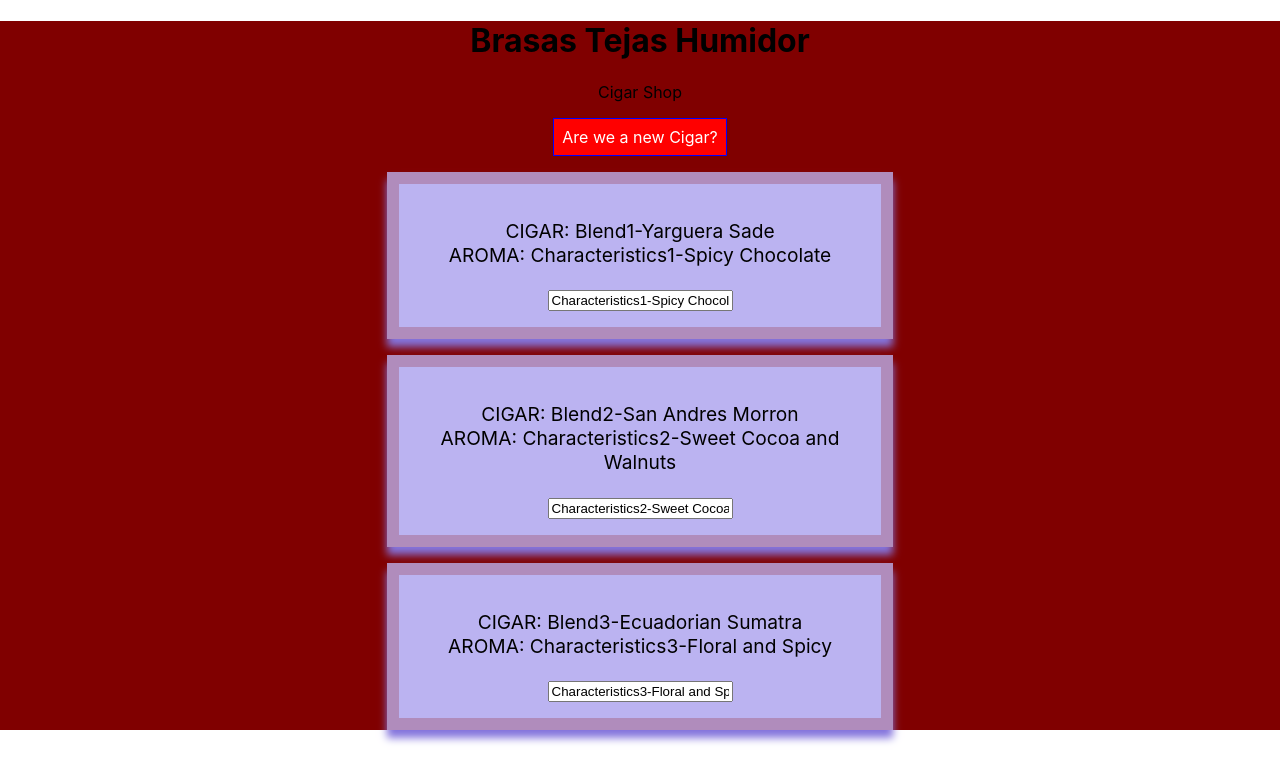
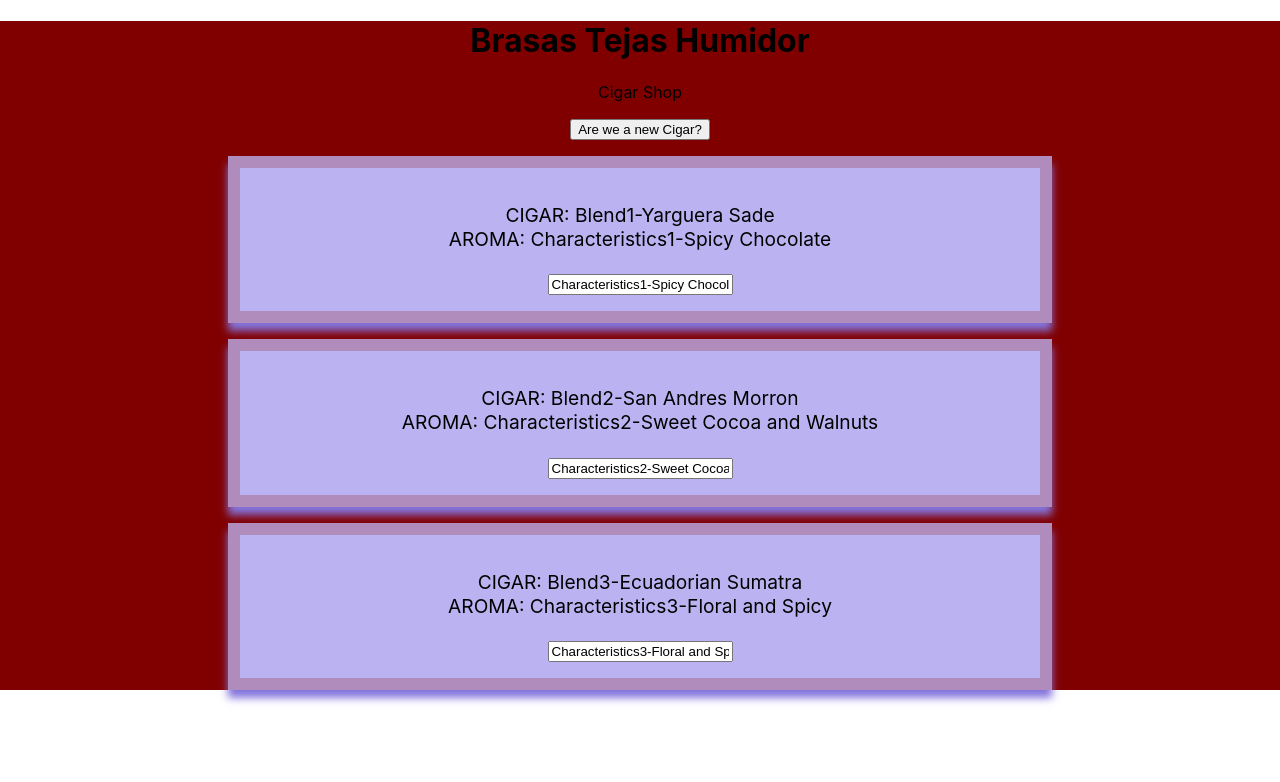
Before and after one commit to kathryndunphy/smokingcigars, a React (Create React App) app: page / in a window 1280 px wide. Both pictures are taken after a click on the button "Are we a new Cigar?". Shown: the top 782 px of the page. Built offline with nearby package versions, Linux system fonts and the light colour scheme.

Commit message:
mehhhhhyyyybe?

```diff
--- a/src/App.js
+++ b/src/App.js
@@ -1,6 +1,6 @@
 import React, { Component } from "react";
 import "./App.css";
-import Radium, { StyleRoot } from 'radium';
+// import Radium, { StyleRoot } from 'radium';
 import Cigar from "./Cigar/Cigar";
 
 class App extends Component {
@@ -75,10 +75,10 @@ class App extends Component {
       border: "1px solid blue",
       padding: "8px",
       cursor: "pointer",
-      ':hover': {
-        backgroundColor: 'lightgreen',
-        color: 'black'
-      }
+      // ':hover': {
+      //   backgroundColor: 'lightgreen',
+      //   color: 'black'
+      // }
     };
 
     let cigars = null;
@@ -100,10 +100,10 @@ class App extends Component {
         </div>
       );
       style.backgroundColor = "red";
-      style[':hover'] = {
-        backgroundColor: 'lightblue',
-        color: 'black'
-      }
+      // style[':hover'] = {
+      //   backgroundColor: 'lightblue',
+      //   color: 'black'
+      // }
     }
 const classes = [];
 
@@ -115,20 +115,20 @@ if (this.state.cigars.length <= 1) {
 }
 
     return (
-      <StyleRoot>
+      // <StyleRoot>
       <div className="App">
         <h1>Brasas Tejas Humidor</h1>
         <p className={classes.join(' ')}>Cigar Shop</p>
-        <button style={style} onClick={this.toggleCigarHandler}>
+        <button onClick={this.toggleCigarHandler}>
           Are we a new Cigar?
         </button>
 
         {cigars}
       </div>
-      </StyleRoot>
+      // </StyleRoot>
     );
     // return React.createElement( 'div', {className: 'App'}, React.createElement('h1', null, 'this shit work'));
   }
 }
 
-export default Radium(App);
+export default App;
--- a/src/Cigar/Cigar.js
+++ b/src/Cigar/Cigar.js
@@ -1,16 +1,16 @@
 import React from "react";
 import "./Cigar.css";
-import Radium from "radium";
+// import Radium from "radium";
 
 const cigar = props => {
-  const style = {
-    "@media (min-width: 500px)": {
-      width: "450px"
-    }
-  };
+  // const style = {
+  //   "@media (min-width: 500px)": {
+  //     width: "450px"
+  //   }
+  // };
   return (
     //   <StyleRoot>
-    <div className="Cigar" style={style}>
+    <div className="Cigar">
       <p onClick={props.click}>
         {" "}
         CIGAR: {props.blend} <br /> AROMA: {props.characteristics}
@@ -26,4 +26,4 @@ const cigar = props => {
   );
 };
 
-export default Radium(cigar);
+export default cigar;
```
